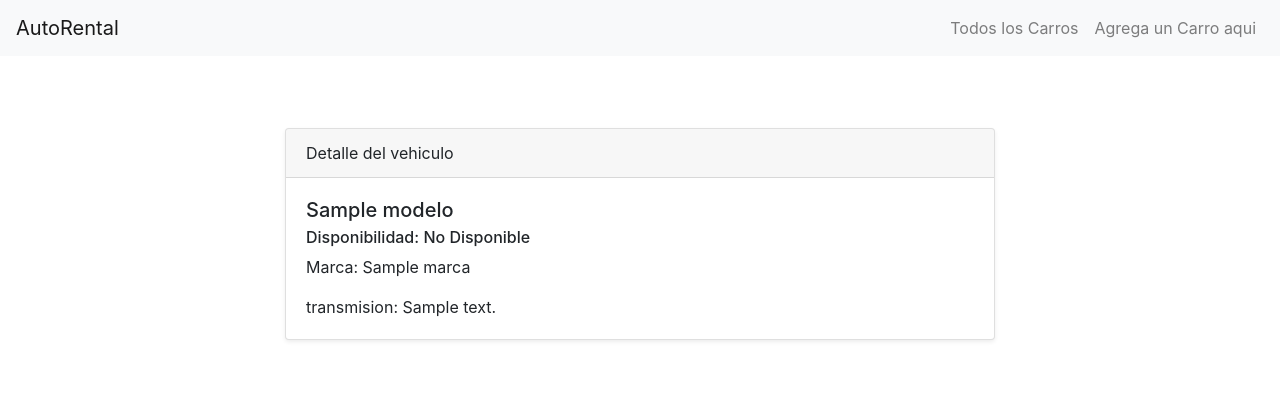
After one commit to egomezan/EntregaFinalUltima, a Django app: template AlquilerCarros/Autorental/templates/autorental/detail-auto.html in a window 1280 px wide. The commit adds this page. Shown: the top 411 px of the page. Run offline with Django 4.2, Linux system fonts and the light colour scheme; the template is opened without the code that fills it: most values are stand-ins (such as "Sample title", 1, 10 or a date in 2020); some libraries are stand-ins or nearby versions.

Commit message:
lista y creacion hechas, falta reservacion y otro model mas

```diff
--- a/AlquilerCarros/Autorental/templates/autorental/base.html
+++ b/AlquilerCarros/Autorental/templates/autorental/base.html
@@ -19,10 +19,10 @@
         <div class="collapse navbar-collapse" id="navbarNav">
             <ul class="navbar-nav ml-auto">
                 <li class="nav-item">
-                    <a class="nav-link" href="/autorental">Todos los Carros</a>
+                    <a class="nav-link" href="/autorental/listofcars">Todos los Carros</a>
                 </li>
                 <li class="nav-item">
-                    <a class="nav-link" href="/autorental">Los Carros AQUI</a>
+                    <a class="nav-link" href="/autorental/crear-carro-con-form">Agrega un Carro aqui</a>
                 </li>
             </ul>
         </div>
--- /dev/null
+++ b/AlquilerCarros/Autorental/templates/autorental/detail-auto.html
@@ -0,0 +1,58 @@
+{% extends 'autorental/base.html' %}
+
+{% block title %}Detalle de los autos{% endblock %}
+
+{% block content %}
+<section class="py-5">
+    <div class="container">
+        <div class="row">
+            <div class="col-lg-8 mx-auto">
+                <div class="card shadow-sm">
+                    <div class="card-header">
+                        Detalle del vehiculo
+                    </div>
+                    <div class="card-body">
+                        <h5 class="card-title">{{ Carro.modelo }}</h5>
+                        {% if Carro.disponible %}
+                        <h6 class="card-subtitle mb-2">Disponibilidad: Disponible</h6>
+                        {% else %}
+                        <h6 class="card-subtitle mb-2">Disponibilidad: No Disponible</h6>
+                        {% endif %}
+                        <p class="card-text">Marca: {{ Carro.marca }}</p>
+                        <p class="card-text">transmision: {{ Carro.transmision }}</p>
+                    </div>
+                </div>
+                <div class="mt-4">
+                    <!-- <h3>Reservas para este vehiculo</h3>
+                    <table class="table">
+                        <thead>
+                            <tr>
+                                <th scope="col">Nombre de Usuario</th>
+                                <th scope="col">Fecha</th>
+                                <th scope="col">Hora de Inicio</th>
+                                <th scope="col">Hora de Fin</th>
+                                <th scope="col">Descripción</th>
+                            </tr>
+                        </thead>
+                        <tbody>
+                            {% for reserva in sala.reservas.all %}
+                            <tr>
+                                <td>{{ reserva.nombre_de_usuario }}</td>
+                                <td>{{ reserva.fecha | date:"d/m/Y" }}</td>
+                                <td>{{ reserva.hora_inicio | date:"H:i" }}</td>
+                                <td>{{ reserva.hora_fin | date:"H:i" }}</td>
+                                <td>{{ reserva.descripcion | default:"No proporcionado" }}</td>
+                            </tr>
+                            {% empty %}
+                            <tr>
+                                <td colspan="5">No hay reservas para esta sala.</td>
+                            </tr>
+                            {% endfor %}
+                        </tbody>
+                    </table>
+                </div>
+            </div>
+        </div>
+    </div> -->
+<!-- </section> -->
+{% endblock %}
--- a/AlquilerCarros/Autorental/templates/autorental/form-create-carro.html
+++ b/AlquilerCarros/Autorental/templates/autorental/form-create-carro.html
@@ -5,7 +5,7 @@
 {% block content %}
 <section class="py-5">
     <div class="container">
-        <h2 class="mb-4">Crear Reservas</h2>
+        <h2 class="mb-4">Agregar Automovil al Stock</h2>
         <div class="row">
             <div class="col-lg-8 mx-auto">
                 <div class="card shadow-sm">
--- a/AlquilerCarros/Autorental/urls.py
+++ b/AlquilerCarros/Autorental/urls.py
@@ -2,13 +2,14 @@
 
 from django.contrib import admin
 from django.urls import path
-from .views import home_view, list_view, agregar_carro
+from .views import home_view, list_view, agregar_carro, detail_auto_view
 
 
 urlpatterns = [
     path("", home_view),
     path("listofcars/", list_view),
     path("crear-carro-con-form/", agregar_carro, name ="yyy"),
+    path("detail-carro/<auto_id>", detail_auto_view)
 
    # path("agregar/", agregar_carro),
 #     path("carro/add/", create_sala_with_form_view, name="sala-create"),
```
Also changed, not shown: AlquilerCarros/Autorental/forms.py (+4 -4 lines), AlquilerCarros/Autorental/models.py (+7 -4 lines), AlquilerCarros/Autorental/templates/autorental/list.html (+10 -3 lines), AlquilerCarros/Autorental/views.py (+25 -4 lines), AlquilerCarros/Autorental/migrations/0002_remove_carro_descripcion_alter_carro_transmision.py (added), AlquilerCarros/db.sqlite3.
